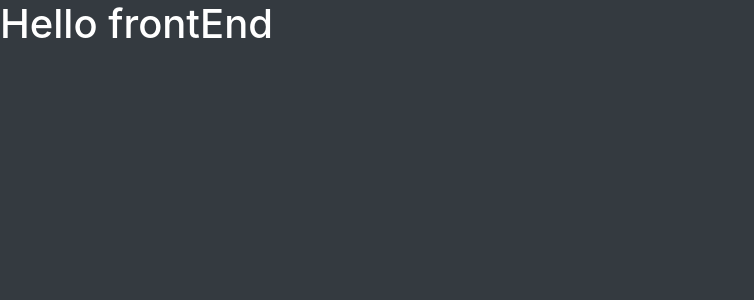
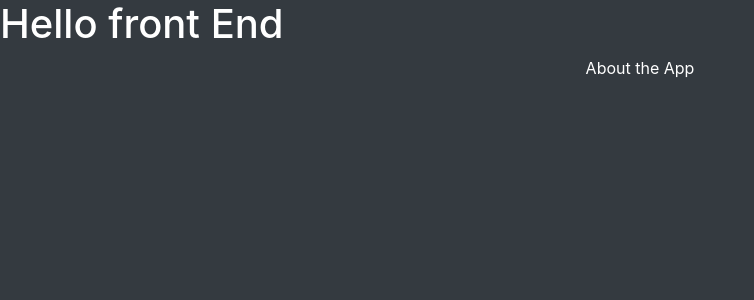
Before and after one commit to mdnadeem21/ecom-frontend-mern-app, a React (Create React App) app: page / in a window 1280 px wide. Shown: the top 300 px of the page, without its empty margins (0-754 px from the left). Built offline with nearby package versions, Linux system fonts and the light colour scheme.

Commit message:
added some lines for testing purpose

```diff
--- a/src/core/Home.js
+++ b/src/core/Home.js
@@ -4,7 +4,8 @@ import "../styles.css"
 export default function Home() {
   return (
     <div>
-      <h1 className='text-white'>Hello frontEnd</h1>
+      <h1 className='text-white'>Hello front End</h1>
+      <p className='text-white text-center'>About the App</p>
     </div>
   )
 }
```
